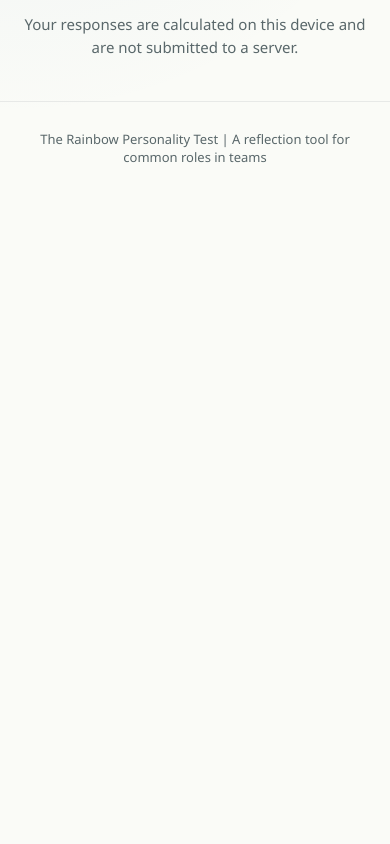
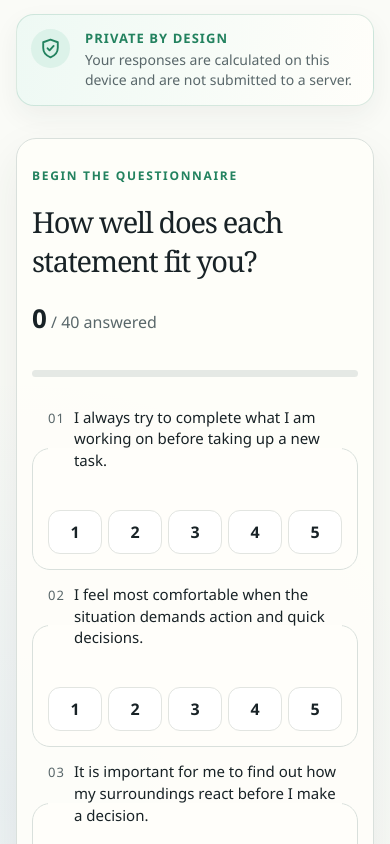
Before and after one commit to Ahmed-Estiak/Rainbow-personality-test, a React (Vite) app: page / in a window 390 px wide. Shown: the part 3420-4264 px from the top of the page. Before the commit the page ends 3614 px from the top, so only its background shows below. Built offline with nearby package versions, Linux system fonts and the light colour scheme.

Commit message:
Style privacy notice as a focused questionnaire divider card

```diff
--- a/src/App.tsx
+++ b/src/App.tsx
@@ -71,10 +71,18 @@ function App() {
   const [page, setPage] = useState(0);
   const [answers, setAnswers] = useState<Answers>(readSavedAnswers);
   const [message, setMessage] = useState("");
+  const [showScrollTop, setShowScrollTop] = useState(false);
 
   useEffect(() => {
     localStorage.setItem(STORAGE_KEY, JSON.stringify(answers));
   }, [answers]);
+
+  useEffect(() => {
+    const updateScrollButton = () => setShowScrollTop(window.scrollY > 420);
+    updateScrollButton();
+    window.addEventListener("scroll", updateScrollButton, { passive: true });
+    return () => window.removeEventListener("scroll", updateScrollButton);
+  }, []);
 
   const answered = Object.keys(answers).length;
   const pageQuestions = questions.slice(page * PAGE_SIZE, (page + 1) * PAGE_SIZE);
@@ -102,6 +110,7 @@ function App() {
       return;
     }
     setPage((current) => current + 1);
+    setView("test");
     window.scrollTo({ top: 0, behavior: "smooth" });
   }
 
@@ -118,19 +127,59 @@ function App() {
     localStorage.removeItem(STORAGE_KEY);
     setAnswers({});
     setPage(0);
+    setView("intro");
+    setMessage("");
+    scrollToQuestionnaire();
+  }
+
+  function scrollToQuestionnaire() {
+    window.requestAnimationFrame(() => {
+      document
+        .getElementById("questionnaire-start")
+        ?.scrollIntoView({ behavior: "smooth", block: "start" });
+    });
+  }
+
+  function resume() {
+    if (page === 0) {
+      setView("intro");
+      scrollToQuestionnaire();
+      return;
+    }
     setView("test");
+  }
+
+  function previousPage() {
     setMessage("");
+    if (page === 1) {
+      setPage(0);
+      setView("intro");
+      scrollToQuestionnaire();
+      return;
+    }
+    setPage((current) => Math.max(0, current - 1));
+  }
+
+  function goHome() {
+    setPage(0);
+    setView("intro");
+    setMessage("");
+    window.scrollTo({ top: 0, behavior: "smooth" });
   }
 
   return (
     <div className="app-shell">
-      <Header onHome={() => setView("intro")} />
+      <Header onHome={goHome} />
       {view === "intro" && (
         <Intro
           answered={answered}
+          answers={answers}
+          message={message}
           onStart={startFresh}
-          onResume={() => setView("test")}
+          onResume={resume}
           onReset={restart}
+          onChoose={choose}
+          onNext={advance}
         />
       )}
       {view === "test" && (
@@ -141,10 +190,7 @@ function App() {
           answered={answered}
           message={message}
           onChoose={choose}
-          onPrevious={() => {
-            setMessage("");
-            setPage((current) => Math.max(0, current - 1));
-          }}
+          onPrevious={previousPage}
           onNext={advance}
         />
       )}
@@ -152,6 +198,7 @@ function App() {
         <Results scores={scores} onRetake={restart} />
       )}
       <Footer />
+      <ScrollToTopButton visible={showScrollTop} />
     </div>
   );
 }
@@ -170,14 +217,22 @@ function Header({ onHome }: { onHome: () => void }) {
 
 function Intro({
   answered,
+  answers,
+  message,
   onStart,
   onResume,
   onReset,
+  onChoose,
+  onNext,
 }: {
   answered: number;
+  answers: Answers;
+  message: string;
   onStart: () => void;
   onResume: () => void;
   onReset: () => void;
+  onChoose: (id: number, value: Rating) => void;
+  onNext: () => void;
 }) {
   return (
     <main className="intro">
@@ -245,9 +300,29 @@ function Intro({
         <InfoCard title="Four dimensions" body="Your responses produce A, B, C and D scores for team tendencies." />
         <InfoCard title="A visual result" body="Four connected colour areas reveal your dominant rainbow profile." />
       </section>
-      <p className="privacy-note">
-        Your responses are calculated on this device and are not submitted to a server.
-      </p>
+      <aside className="privacy-callout" aria-label="Privacy note">
+        <span className="privacy-line" aria-hidden="true" />
+        <div className="privacy-card">
+          <span className="privacy-icon" aria-hidden="true">
+            <svg viewBox="0 0 24 24">
+              <path d="M12 3.5 19 6v5.3c0 4.1-2.7 7.5-7 9.2-4.3-1.7-7-5.1-7-9.2V6l7-2.5Z" />
+              <path d="m9.2 11.8 1.9 2 3.9-4.3" />
+            </svg>
+          </span>
+          <div>
+            <strong>Private by design</strong>
+            <p>Your responses are calculated on this device and are not submitted to a server.</p>
+          </div>
+        </div>
+        <span className="privacy-line" aria-hidden="true" />
+      </aside>
+      <FirstQuestionSection
+        answers={answers}
+        answered={answered}
+        message={message}
+        onChoose={onChoose}
+        onNext={onNext}
+      />
     </main>
   );
 }
@@ -258,6 +333,65 @@ function InfoCard({ title, body }: { title: string; body: string }) {
       <h2>{title}</h2>
       <p>{body}</p>
     </article>
+  );
+}
+
+function FirstQuestionSection({
+  answers,
+  answered,
+  message,
+  onChoose,
+  onNext,
+}: {
+  answers: Answers;
+  answered: number;
+  message: string;
+  onChoose: (id: number, value: Rating) => void;
+  onNext: () => void;
+}) {
+  return (
+    <section className="embedded-test" id="questionnaire-start">
+      <div className="test-heading">
+        <div>
+          <p className="eyebrow">Begin the questionnaire</p>
+          <h2>How well does each statement fit you?</h2>
+        </div>
+        <div className="progress-copy">
+          <strong>{answered}</strong> / 40 answered
+        </div>
+      </div>
+      <div className="progress-track" aria-label={`${answered} of 40 answered`}>
+        <div style={{ width: `${(answered / questions.length) * 100}%` }} />
+      </div>
+      <div className="scale-key" aria-label="Response scale">
+        {ratings.map(({ value, label }) => (
+          <span key={value}>
+            <b>{value}</b> {label}
+          </span>
+        ))}
+      </div>
+      <div className="question-list" aria-label="Statements 1 to 5">
+        {questions.slice(0, PAGE_SIZE).map((question) => (
+          <QuestionCard
+            key={question.id}
+            question={question}
+            selected={answers[question.id]}
+            onChoose={onChoose}
+          />
+        ))}
+      </div>
+      {message && (
+        <p className="form-message" role="alert">
+          {message}
+        </p>
+      )}
+      <div className="embedded-navigation">
+        <span>Page 1 of {TOTAL_PAGES}</span>
+        <button className="primary" type="button" onClick={onNext}>
+          Next
+        </button>
+      </div>
+    </section>
   );
 }
 
@@ -536,4 +670,19 @@ function Footer() {
   );
 }
 
+function ScrollToTopButton({ visible }: { visible: boolean }) {
+  return (
+    <button
+      className={`scroll-top ${visible ? "visible" : ""}`}
+      type="button"
+      aria-label="Back to top"
+      onClick={() => window.scrollTo({ top: 0, behavior: "smooth" })}
+    >
+      <svg viewBox="0 0 24 24" aria-hidden="true">
+        <path d="M12 19V5M5.5 11.5 12 5l6.5 6.5" />
+      </svg>
+    </button>
+  );
+}
+
 export default App;
--- a/src/styles.css
+++ b/src/styles.css
@@ -345,16 +345,114 @@ p {
   font-size: 20px;
 }
 
-.info-card p,
-.privacy-note {
+.info-card p {
   color: var(--ink-soft);
   font-size: 15px;
   line-height: 1.55;
 }
 
-.privacy-note {
-  margin-bottom: 42px;
-  text-align: center;
+.privacy-callout {
+  display: flex;
+  align-items: center;
+  gap: 18px;
+  margin: 34px 0 43px;
+}
+
+.privacy-line {
+  flex: 1;
+  height: 1px;
+  background: linear-gradient(
+    90deg,
+    transparent,
+    rgba(35, 130, 95, 0.24)
+  );
+}
+
+.privacy-line:last-child {
+  background: linear-gradient(
+    90deg,
+    rgba(35, 130, 95, 0.24),
+    transparent
+  );
+}
+
+.privacy-card {
+  display: flex;
+  align-items: center;
+  gap: 15px;
+  max-width: 660px;
+  padding: 15px 23px 15px 17px;
+  border: 1px solid rgba(35, 130, 95, 0.17);
+  border-radius: 999px;
+  background: linear-gradient(100deg, #eef9f4, #fffefa);
+  box-shadow: 0 10px 27px rgba(33, 48, 44, 0.06);
+}
+
+.privacy-icon {
+  flex: none;
+  width: 43px;
+  height: 43px;
+  display: grid;
+  place-items: center;
+  border-radius: 50%;
+  color: var(--green);
+  background: var(--green-soft);
+}
+
+.privacy-icon svg {
+  width: 25px;
+  height: 25px;
+  fill: none;
+  stroke: currentColor;
+  stroke-width: 1.8;
+  stroke-linecap: round;
+  stroke-linejoin: round;
+}
+
+.privacy-card strong {
+  display: block;
+  margin-bottom: 3px;
+  color: var(--green);
+  font-size: 13px;
+  font-weight: 700;
+  letter-spacing: 0.08em;
+  text-transform: uppercase;
+}
+
+.privacy-card p {
+  color: var(--ink-soft);
+  font-size: 14px;
+  line-height: 1.45;
+}
+
+.embedded-test {
+  margin-bottom: 64px;
+  padding: 43px 44px 39px;
+  border: 1px solid var(--line);
+  border-radius: 30px;
+  background: rgba(255, 254, 250, 0.9);
+  box-shadow: var(--shadow);
+  scroll-margin-top: 24px;
+}
+
+.embedded-test .test-heading h2 {
+  font-family: Georgia, "Times New Roman", serif;
+  font-size: clamp(29px, 4vw, 40px);
+  font-weight: 500;
+  letter-spacing: -0.045em;
+}
+
+.embedded-navigation {
+  display: flex;
+  align-items: center;
+  justify-content: flex-end;
+  gap: 22px;
+  margin-top: 29px;
+}
+
+.embedded-navigation span {
+  color: var(--ink-soft);
+  font-size: 14px;
 }
 
 .test-page,
@@ -821,6 +919,42 @@ p {
   text-align: center;
 }
 
+.scroll-top {
+  position: fixed;
+  z-index: 10;
+  right: max(22px, calc((100vw - 1260px) / 2));
+  bottom: 27px;
+  width: 52px;
+  height: 52px;
+  display: grid;
+  place-items: center;
+  border: 1px solid rgba(24, 34, 38, 0.1);
+  border-radius: 50%;
+  color: white;
+  background: var(--ink);
+  box-shadow: 0 12px 27px rgba(24, 34, 38, 0.22);
+  opacity: 0;
+  pointer-events: none;
+  transform: translateY(14px);
+  transition: opacity 180ms ease, transform 180ms ease;
+}
+
+.scroll-top.visible {
+  opacity: 1;
+  pointer-events: auto;
+  transform: translateY(0);
+}
+
+.scroll-top svg {
+  width: 23px;
+  height: 23px;
+  fill: none;
+  stroke: currentColor;
+  stroke-width: 1.9;
+  stroke-linecap: round;
+  stroke-linejoin: round;
+}
+
 @media (max-width: 860px) {
   .hero {
     display: block;
@@ -845,6 +979,18 @@ p {
 
   .scale-key {
     display: none;
+  }
+
+  .embedded-test {
+    padding: 35px 25px 29px;
+  }
+
+  .privacy-line {
+    display: none;
+  }
+
+  .privacy-card {
+    margin: 0 auto;
   }
 
   .dimension-summary {
@@ -927,6 +1073,27 @@ p {
     padding-top: 38px;
   }
 
+  .embedded-test {
+    margin-bottom: 43px;
+    padding: 28px 15px 22px;
+    border-radius: 20px;
+  }
+
+  .privacy-callout {
+    margin: 29px 0 32px;
+  }
+
+  .privacy-card {
+    align-items: flex-start;
+    padding: 14px;
+    border-radius: 18px;
+  }
+
+  .privacy-icon {
+    width: 39px;
+    height: 39px;
+  }
+
   .test-heading {
     display: block;
   }
@@ -959,6 +1126,11 @@ p {
     padding: 0 18px;
   }
 
+  .embedded-navigation .primary {
+    min-height: 48px;
+    padding: 0 22px;
+  }
+
   .result-banner p:last-child {
     font-size: 16px;
   }
@@ -975,4 +1147,11 @@ p {
     flex: 1;
     min-width: calc(50% - 10px);
   }
+
+  .scroll-top {
+    right: 17px;
+    bottom: 18px;
+    width: 47px;
+    height: 47px;
+  }
 }
```
